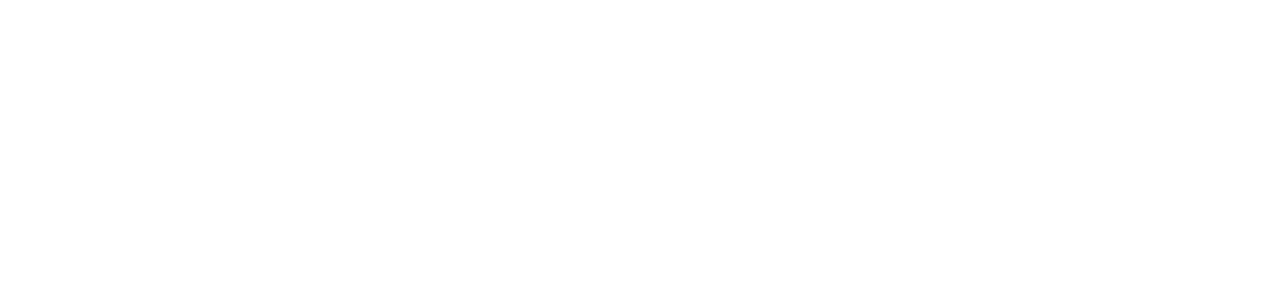
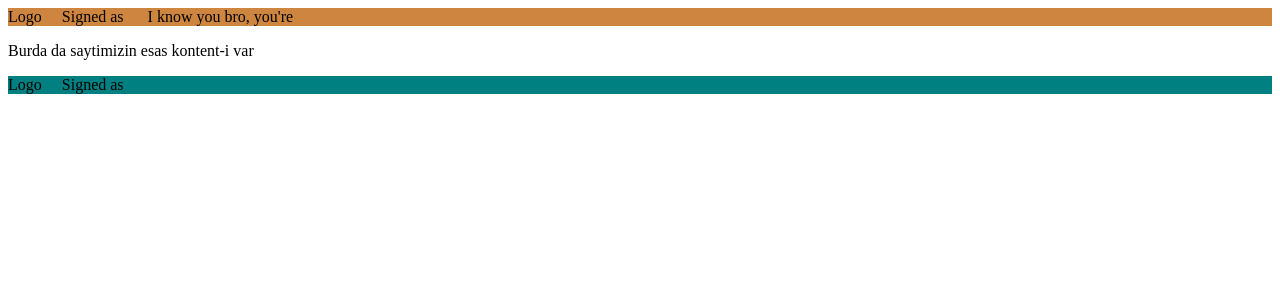
Before and after one commit to Ali-GreenHeart/dfe02-first, a React (Vite) app: page / in a window 1280 px wide. Shown: the top 300 px of the page. Built offline with nearby package versions, Linux system fonts and the light colour scheme; no server answers.

Commit message:
first context

```diff
--- a/src/App.jsx
+++ b/src/App.jsx
@@ -1,8 +1,13 @@
+import Header from "./components/Header"
+import Footer from "./components/Footer"
 function App() {
-
     return (
         <>
-
+            <Header />
+            <main>
+                <p>Burda da saytimizin esas kontent-i var</p>
+            </main>
+            <Footer />
         </>
     )
 }
--- /dev/null
+++ b/src/components/Footer.jsx
@@ -0,0 +1,14 @@
+import { useContext } from "react"
+import { AuthContext } from "../context/AuthContext"
+
+const Footer = ({ }) => {
+    const { email } = useContext(AuthContext)
+
+    return (
+        <div style={{ backgroundColor: 'teal' }}>
+            <span style={{ marginRight: 20 }}>Logo</span>
+            <span style={{ marginRight: 20 }}>Signed as {email}</span>
+        </div>
+    )
+}
+export default Footer
--- /dev/null
+++ b/src/components/Header.jsx
@@ -0,0 +1,16 @@
+import { useContext } from "react"
+import { AuthContext } from "../context/AuthContext"
+
+const Header = ({ }) => {
+
+    const { email, username } = useContext(AuthContext)
+
+    return (
+        <div style={{ backgroundColor: 'peru' }}>
+            <span style={{ marginRight: 20 }}>Logo</span>
+            <span style={{ marginRight: 20 }}>Signed as {email}</span>
+            <span style={{ marginRight: 20 }}>I know you bro, you're {username}</span>
+        </div>
+    )
+}
+export default Header
--- /dev/null
+++ b/src/context/AuthContext.jsx
@@ -0,0 +1,25 @@
+import axios from "axios"
+import { createContext, useEffect, useState } from "react"
+
+
+export const AuthContext = createContext({})
+
+const AuthContextProvider = ({ children }) => {
+    const [data, setData] = useState({})
+    useEffect(() => {
+        axios.get('https://jsonplaceholder.typicode.com/users/2')
+            .then((resp) => {
+                setData({
+                    email: resp.data.email,
+                    username: resp.data.username
+                })
+            })
+    }, [])
+
+    return (
+        <AuthContext.Provider value={data}>
+            {children}
+        </AuthContext.Provider>
+    )
+}
+export default AuthContextProvider;
--- a/src/main.jsx
+++ b/src/main.jsx
@@ -2,9 +2,12 @@
 import ReactDOM from 'react-dom/client'
 import "./style.css"
 import App from './App'
+import AuthContextProvider from './context/AuthContext'
 
 const rootElem = ReactDOM.createRoot(document.getElementById('root'))
 
 rootElem.render(
-  <App />
+  <AuthContextProvider>
+    <App />
+  </AuthContextProvider>
 )
```
